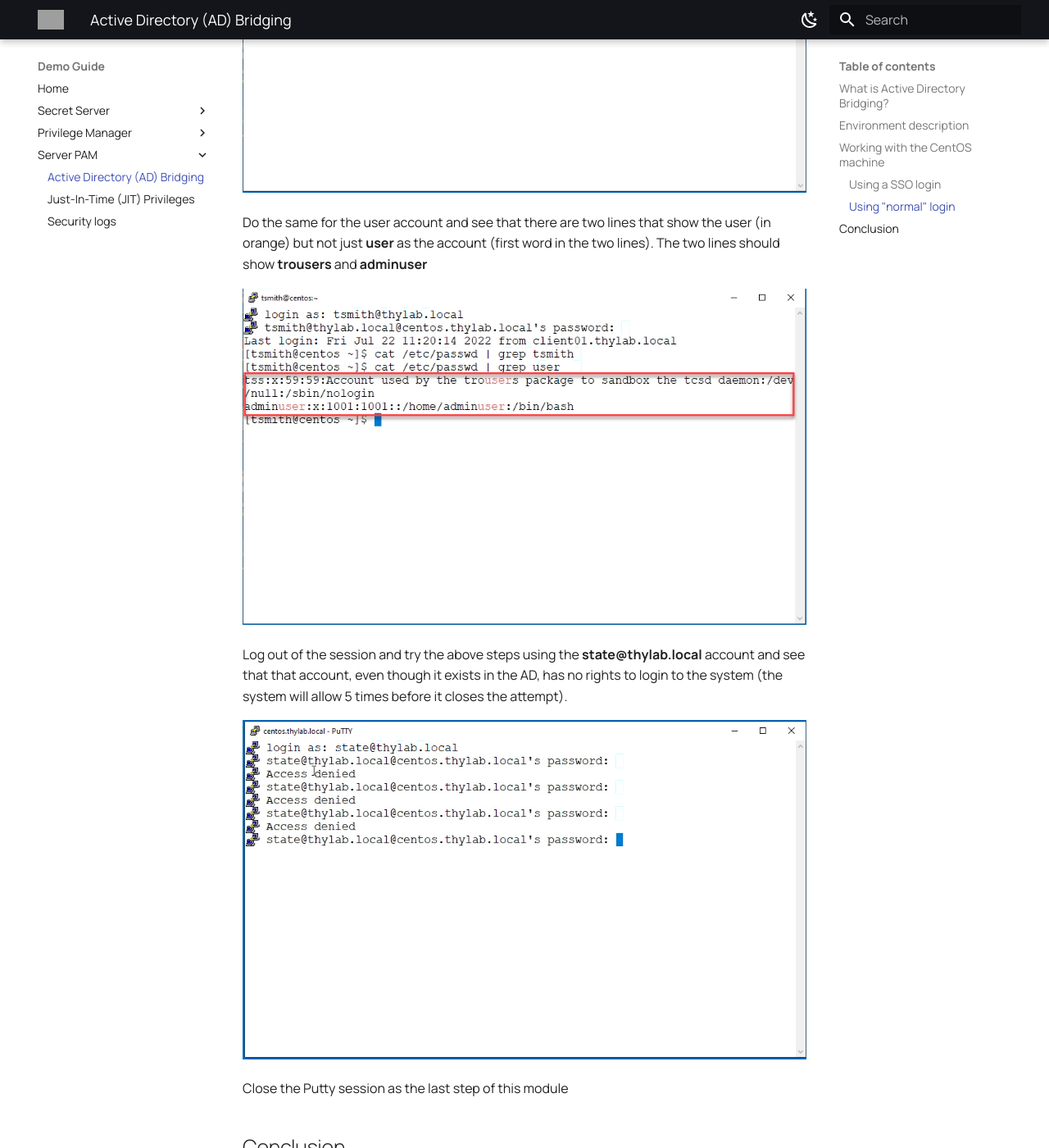
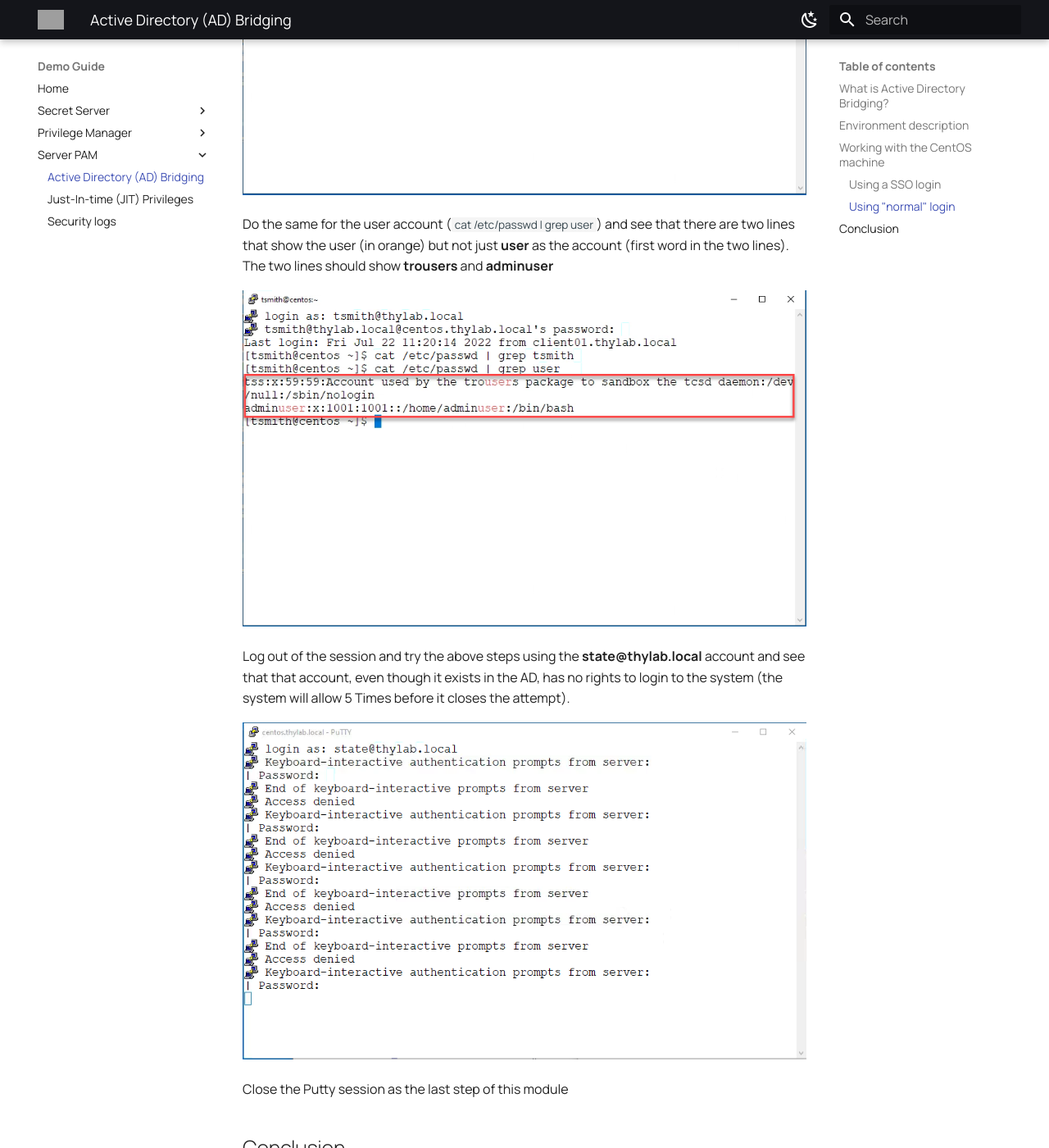
Before and after one commit to wessenstam/demoguide, an MkDocs documentation site: the page built from docs/srvpam/mod1/mod1.md, in a window 1280 px wide and 1400 px high, scrolled down 2851 px. Shown: the whole window at 82% size. Built offline with MkDocs 1.6.1 and Material for MkDocs 9.7.7, drawn with Linux system fonts in a browser that asks for light colours; some of the changed text lies outside the part shown; grey boxes are pictures that could not be loaded.

Commit message:
Updated information to include MFA

```diff
--- a/docs/srvpam/mod1/mod1.md
+++ b/docs/srvpam/mod1/mod1.md
@@ -27,7 +27,7 @@
 
 ### Using a SSO login
 
-The agent that is installed on the Linux machine is capable of using the Kerberos ticket from the machine, on which the user is logged in. THis saves the password retyping. To make this work, type the username **user@thylab.local** in the Putty screen
+The agent that is installed on the Linux machine is capable of using the Kerberos ticket from the machine, on which the user is logged in. This saves the password retyping. To make this work, type the username **user@thylab.local** in the Putty screen
 
 ![server PAM](images/lab002.png)
 
@@ -41,19 +41,19 @@
 
 Besides the way of logging in using the Kerberos ticket, the agent also allows access using the username and its password as credentials. Open Putty again and double click the **centos.thylab.local**. Log in as **tsmith@thylab.local** and hit **ENTER** on your keyboard. You will be presented with the password to be filled out
 
-![server PAM](images/lab003.png)
+![server PAM](../../images/lab0001.png)
 
 Type **Delinea/4u** as the password and your logged in to the system. To check that the accounts user and tsmith don't exist on the system as local accounts, run ``cat /etc/passwd | grep tsmith`` and see that there is no line shown that has the words tsmith in them.
 
 ![server PAM](images/lab004.png)
 
-Do the same for the user account and see that there are two lines that show the user (in orange) but not just **user** as the account (first word in the two lines). The two lines should show **trousers** and **adminuser**
+Do the same for the user account (``cat /etc/passwd | grep user``) and see that there are two lines that show the user (in orange) but not just **user** as the account (first word in the two lines). The two lines should show **trousers** and **adminuser**
 
 ![server PAM](images/lab005.png)
 
-Log out of the session and try the above steps using the **state@thylab.local** account and see that that account, even though it exists in the AD, has no rights to login to the system (the system will allow 5 times before it closes the attempt).
+Log out of the session and try the above steps using the **state@thylab.local** account and see that that account, even though it exists in the AD, has no rights to login to the system (the system will allow 5 Times before it closes the attempt).
 
-![server PAM](images/lab006.png)
+![server PAM](../../images/lab0002.png)
 
 Close the Putty session as the last step of this module
 
--- a/mkdocs.yml
+++ b/mkdocs.yml
@@ -72,7 +72,7 @@
     - Reporting use cases: privman/mod4/mod4.md
   - Server PAM:
     - Active Directory (AD) Bridging: srvpam/mod1/mod1.md
-    - Just-In-Time (JIT) Privileges: srvpam/mod2/mod2.md
+    - Just-In-time (JIT) Privileges: srvpam/mod2/mod2.md
     - Security logs: srvpam/mod3/mod3.md
 
 markdown_extensions:
```
Also changed, not shown: docs/privman/mod2/mod2.md (+2 -2 lines), docs/privman/mod3/mod3.md (+1 -1 lines), docs/secretserver/mod4/mod4.md (+1 -1 lines), docs/images/lab0001.png (added), docs/images/lab0002.png (added), docs/images/lab0003.png (added), docs/images/lab0004.png (added), docs/images/lab0005.png (added), 1 other file.
